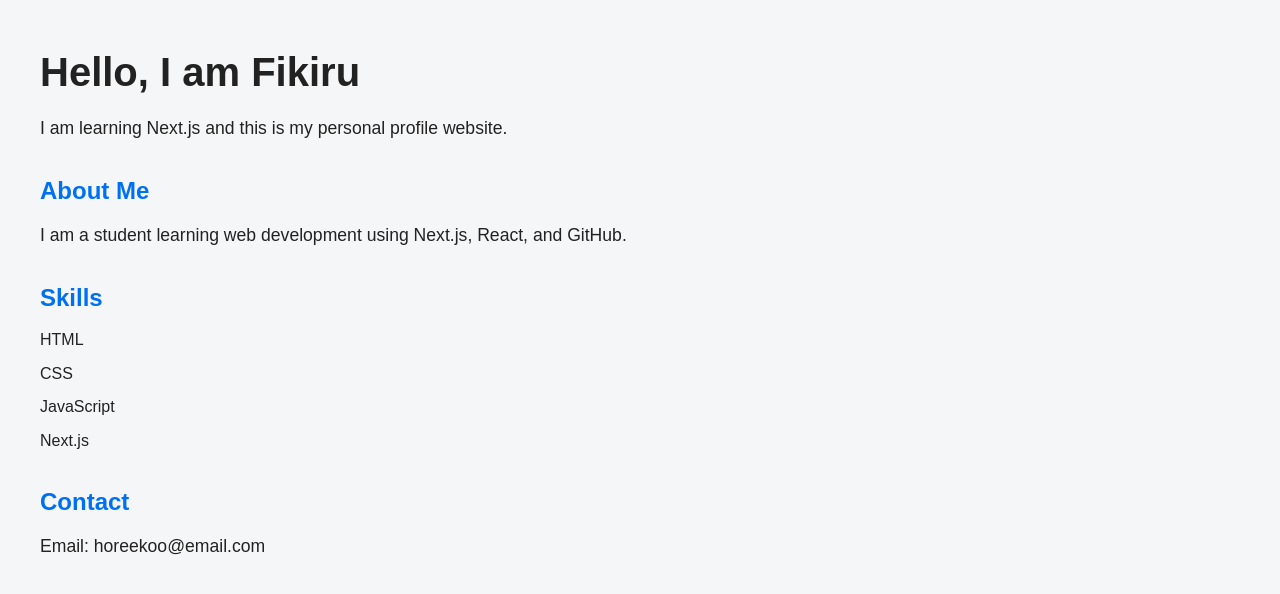
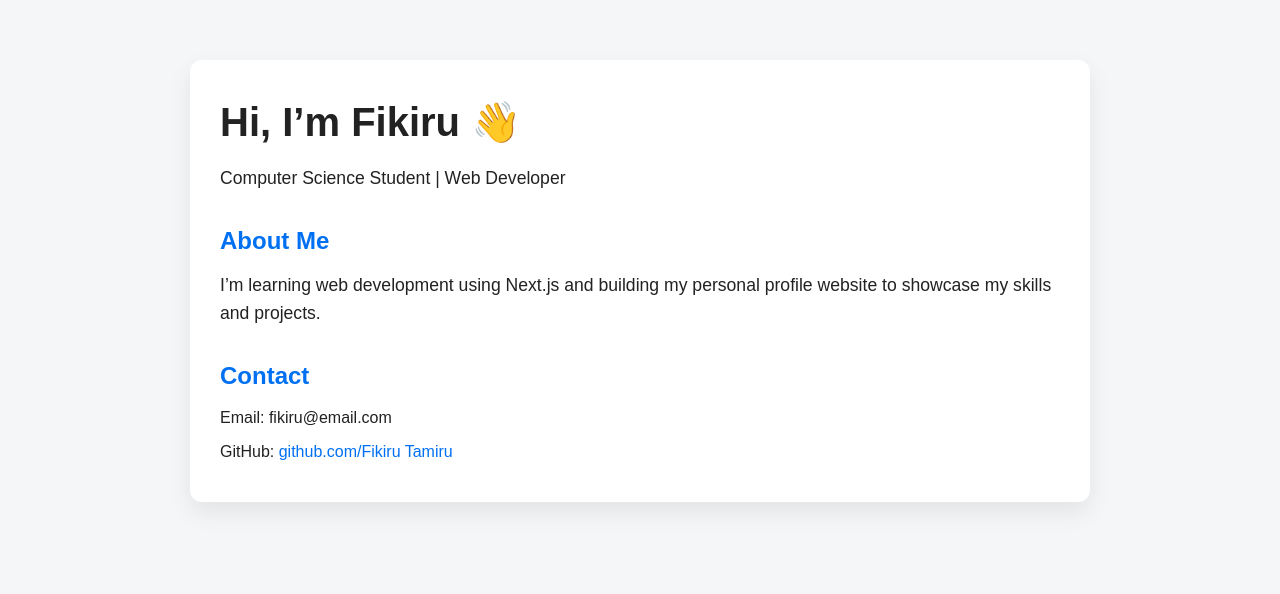
Before and after one commit to Fikiru-CS/My-Profilejs, a Next.js app: page / in a window 1280 px wide. Shown: the top 594 px of the page. Built offline with nearby package versions, Linux system fonts and the light colour scheme.

Commit message:
Update personal profile information and styling

```diff
--- a/app/page.tsx
+++ b/app/page.tsx
@@ -1,24 +1,25 @@
 export default function Home() {
   return (
-    <main style={{ padding: "40px", fontFamily: "Arial" }}>
-      <h1>Hello, I am Fikiru</h1>
-      <p>I am learning Next.js and this is my personal profile website.</p>
+    <main className="container">
+      <h1>Hi, I’m Fikiru 👋</h1>
+      <p>Computer Science Student | Web Developer</p>
 
       <h2>About Me</h2>
       <p>
-        I am a student learning web development using Next.js, React, and GitHub.
+        I’m learning web development using Next.js and building my personal
+        profile website to showcase my skills and projects.
       </p>
 
-      <h2>Skills</h2>
+      <h2>Contact</h2>
       <ul>
-        <li>HTML</li>
-        <li>CSS</li>
-        <li>JavaScript</li>
-        <li>Next.js</li>
+        <li>Email: fikiru@email.com</li>
+        <li>
+          GitHub:{" "}
+          <a href="https://github.com/Fikiru Tamiru" target="_blank">
+            github.com/Fikiru Tamiru
+          </a>
+        </li>
       </ul>
-
-      <h2>Contact</h2>
-      <p>Email: horeekoo@email.com</p>
     </main>
   );
 }
```
